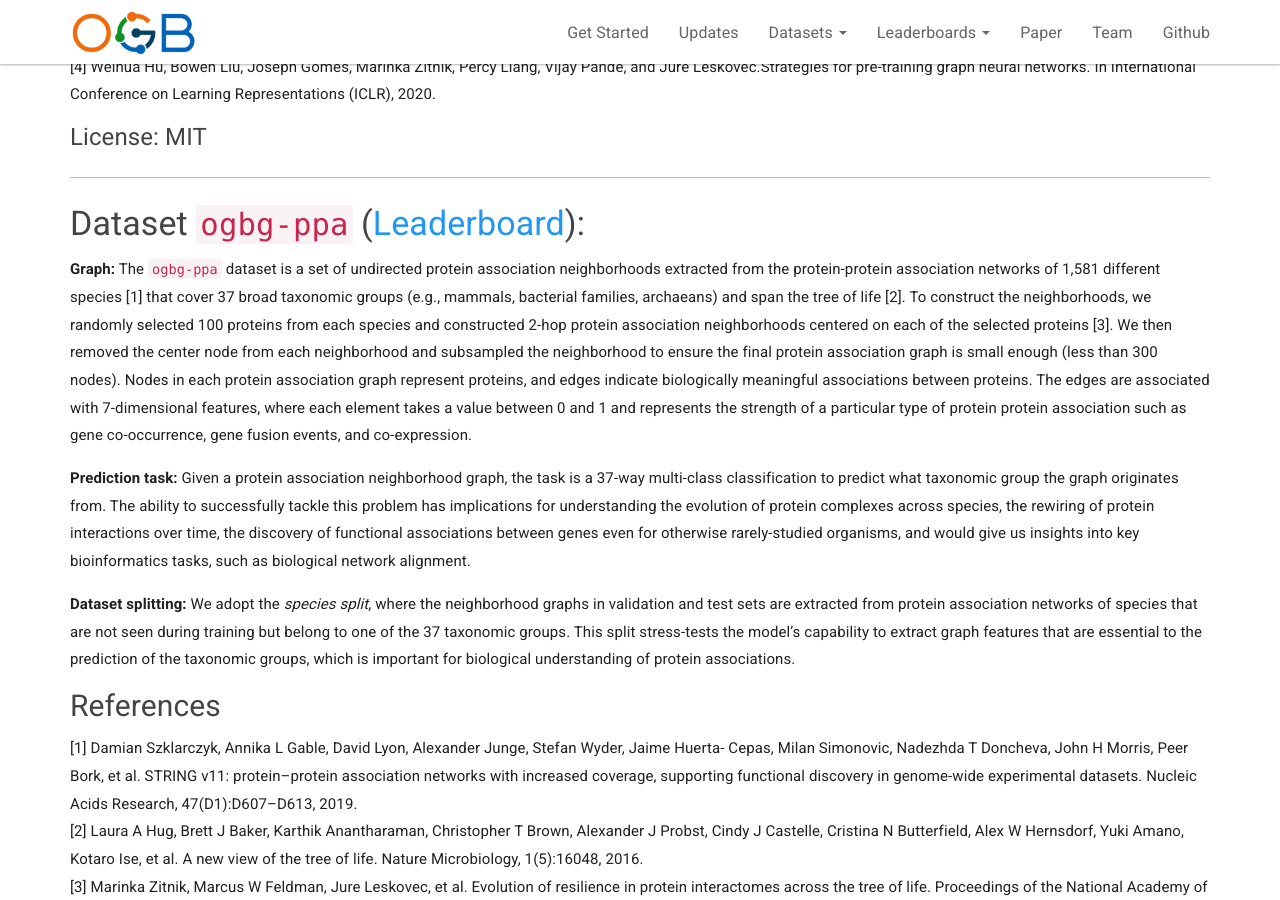
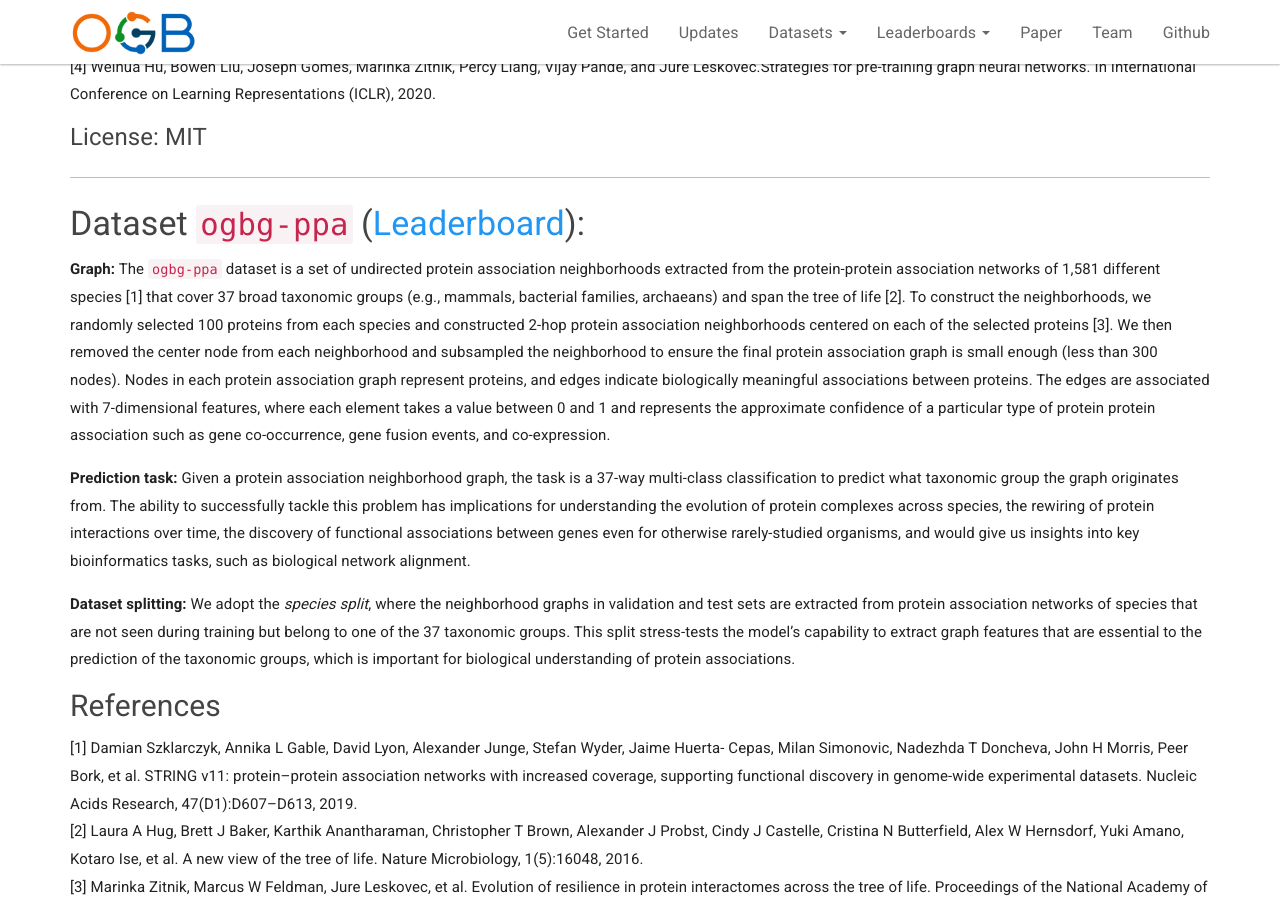
Before and after one commit to snap-stanford/ogb-web, a Jekyll site: the page built from _docs/datasets/graphprop.md, in a window 1280 px wide and 900 px high, scrolled down 1806 px. Built offline with Jekyll 4.4.1, drawn with Linux system fonts in a browser that asks for light colours.

Commit message:
fix bio desc

```diff
--- a/_docs/datasets/graphprop.md
+++ b/_docs/datasets/graphprop.md
@@ -71,7 +71,7 @@ We adopt the *scaffold splitting* procedure that splits the molecules based on t
 
 ### Dataset `ogbg-ppa` ([Leaderboard](../leader_graphprop/#ogbg-ppa)):
 
-**Graph:** The `ogbg-ppa` dataset is a set of undirected protein association neighborhoods extracted from the protein-protein association networks of 1,581 different species [1] that cover 37 broad taxonomic groups (e.g., mammals, bacterial families, archaeans) and span the tree of life [2]. To construct the neighborhoods, we randomly selected 100 proteins from each species and constructed 2-hop protein association neighborhoods centered on each of the selected proteins [3]. We then removed the center node from each neighborhood and subsampled the neighborhood to ensure the final protein association graph is small enough (less than 300 nodes). Nodes in each protein association graph represent proteins, and edges indicate biologically meaningful associations between proteins. The edges are associated with 7-dimensional features, where each element takes a value between 0 and 1 and represents the strength of a particular type of protein protein association such as gene co-occurrence, gene fusion events, and co-expression.
+**Graph:** The `ogbg-ppa` dataset is a set of undirected protein association neighborhoods extracted from the protein-protein association networks of 1,581 different species [1] that cover 37 broad taxonomic groups (e.g., mammals, bacterial families, archaeans) and span the tree of life [2]. To construct the neighborhoods, we randomly selected 100 proteins from each species and constructed 2-hop protein association neighborhoods centered on each of the selected proteins [3]. We then removed the center node from each neighborhood and subsampled the neighborhood to ensure the final protein association graph is small enough (less than 300 nodes). Nodes in each protein association graph represent proteins, and edges indicate biologically meaningful associations between proteins. The edges are associated with 7-dimensional features, where each element takes a value between 0 and 1 and represents the approximate confidence of a particular type of protein protein association such as gene co-occurrence, gene fusion events, and co-expression.
 
 
 **Prediction task:** Given a protein association neighborhood graph, the task is a 37-way multi-class classification to predict what taxonomic group the graph originates from. The ability to successfully tackle this problem has implications for understanding the evolution of protein complexes across species, the rewiring of protein interactions over time, the discovery of functional associations between genes even for otherwise rarely-studied organisms, and would give us insights into key bioinformatics tasks, such as biological network alignment.
```
